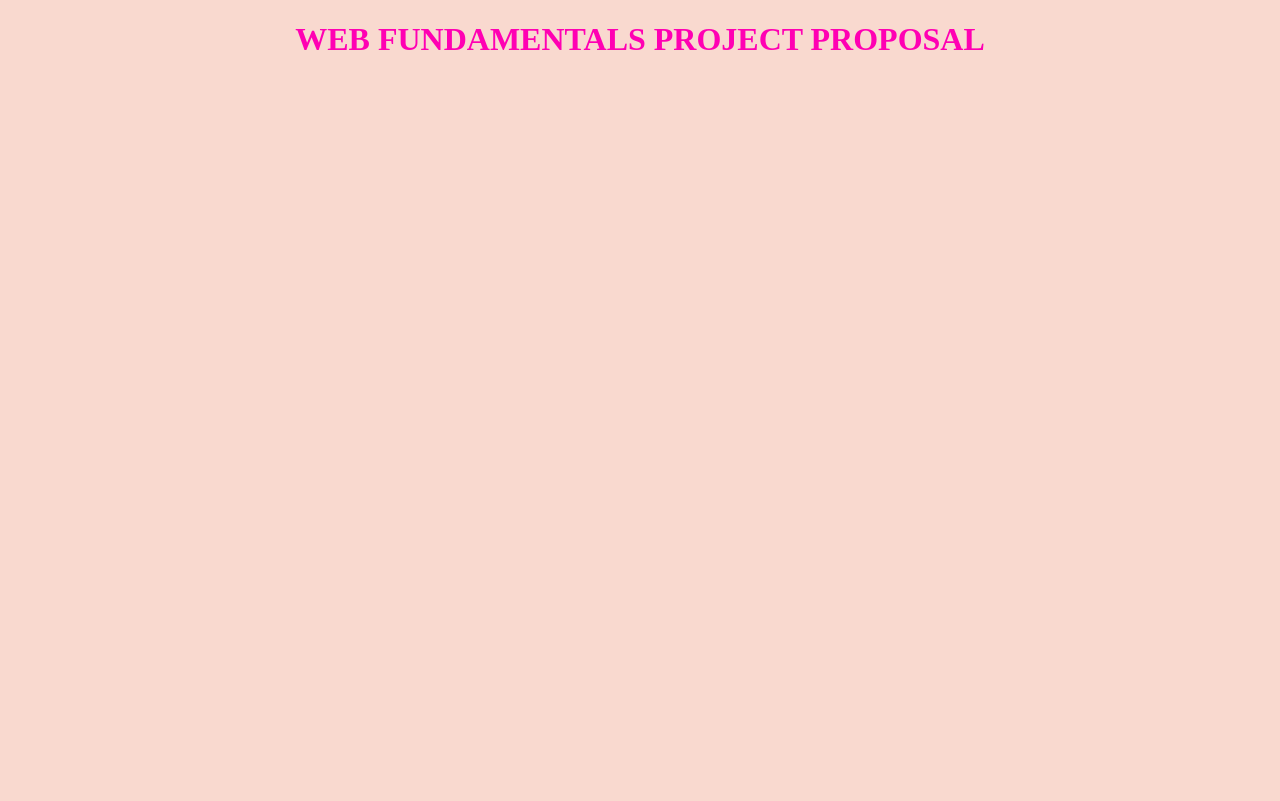
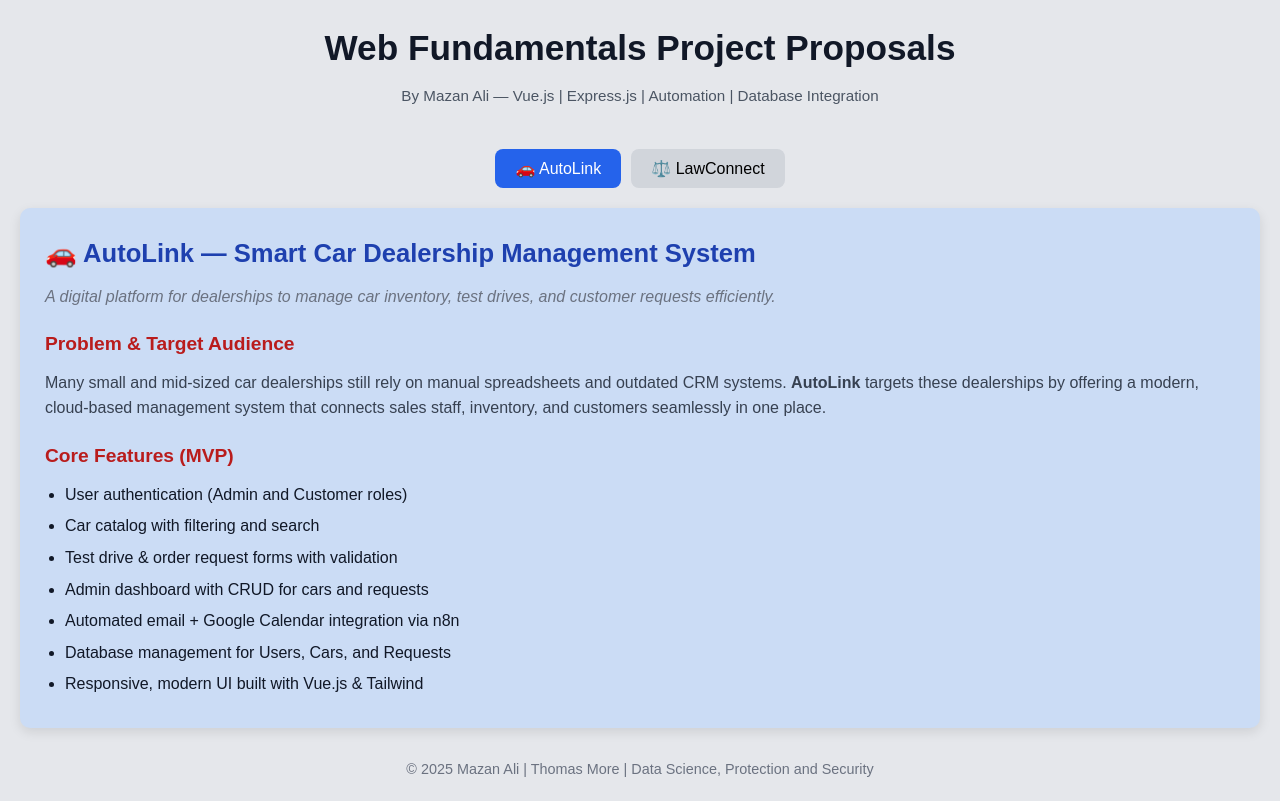
Before and after one commit to mazan13126114-cell/webfundamentals2, a plain HTML site: page proposals.html in a window 1280 px wide. Drawn offline with Linux system fonts and the light colour scheme.

Commit message:
wrote a bit code for everything

```diff
--- a/assets/css/style.css
+++ b/assets/css/style.css
@@ -1,7 +1,109 @@
-h1 {
-    color: rgb(255, 0, 179);
-    text-align: center;
+/* General Reset */
+* {
+  margin: 0;
+  padding: 0;
+  box-sizing: border-box;
 }
+
 body {
-    background-color: rgb(249, 217, 207);
+  font-family: "Poppins", sans-serif;
+  background:  #e5e7eb; /* slightly darker than pure light gray */
+  color: #374151;      /* darker gray for text */
+  line-height: 1.6;
+  padding: 20px;
 }
+
+/* Header */
+header {
+  text-align: center;
+  margin-bottom: 40px;
+}
+
+header h1 {
+  font-size: 2.2rem;
+  color: #111827; /* slightly darker than before */
+}
+
+header p {
+  color: #4b5563; /* medium gray for subtitle */
+  font-size: 0.95rem;
+  margin-top: 8px;
+}
+
+/* Tabs */
+.tabs {
+  display: flex;
+  justify-content: center;
+  margin-bottom: 20px;
+  gap: 10px;
+}
+
+.tab-button {
+  background: #d1d5db;  /* a bit darker gray for buttons */
+  border: none;
+  padding: 10px 20px;
+  border-radius: 8px;
+  cursor: pointer;
+  font-size: 1rem;
+  transition: background 0.3s, color 0.3s;
+}
+
+.tab-button:hover {
+  background: #3b82f6; /* bright blue hover */
+  color: white;
+}
+
+.tab-button.active {
+  background: #2563eb; /* darker blue for active */
+  color: white;
+}
+
+/* Tab Content */
+.tab-content {
+  display: none;
+  background: #cbdcf5;  /* slightly darker than pure white */
+  padding: 25px;
+  border-radius: 10px;
+  box-shadow: 0 4px 12px rgba(0,0,0,0.1);
+}
+
+.tab-content h2 {
+  color: #1e40af; /* deep blue for headings */
+  font-size: 1.6rem;
+  margin-bottom: 10px;
+}
+
+.tab-content .one-liner {
+  font-style: italic;
+  color: #6b7280; /* gray-blue for subtitle */
+  margin-bottom: 15px;
+}
+
+.tab-content h3 {
+  margin-top: 20px;
+  color: #b91c1c; /* warm red for section headers */
+  font-size: 1.2rem;
+}
+
+.tab-content p {
+  margin-top: 10px;
+  color: #374151; /* dark gray text */
+}
+
+.tab-content ul {
+  margin-top: 10px;
+  margin-left: 20px;
+}
+
+.tab-content li {
+  margin-bottom: 6px;
+  color: #111827; /* slightly darker list items */
+}
+
+/* Footer */
+footer {
+  text-align: center;
+  margin-top: 30px;
+  color: #6b7280; /* subtle gray for footer */
+  font-size: 0.9rem;
+}
--- a/assets/js/script.js
+++ b/assets/js/script.js
@@ -0,0 +1,22 @@
+document.addEventListener("DOMContentLoaded", () => {
+  const tabButtons = document.querySelectorAll(".tab-button");
+  const tabContents = document.querySelectorAll(".tab-content");
+
+  function showTab(tabId) {
+    tabContents.forEach(content => {
+      content.style.display = content.id === tabId ? "block" : "none";
+    });
+    tabButtons.forEach(btn => {
+      btn.classList.toggle("active", btn.dataset.tab === tabId);
+    });
+  }
+
+  // Default: show AutoLink
+  showTab("autolink");
+
+  tabButtons.forEach(button => {
+    button.addEventListener("click", () => {
+      showTab(button.dataset.tab);
+    });
+  });
+});
--- a/proposals.html
+++ b/proposals.html
@@ -1,14 +1,76 @@
 <!DOCTYPE html>
 <html lang="en">
 <head>
-    <meta charset="UTF-8">
-    <meta name="viewport" content="width=device-width, initial-scale=1.0">
-    <title>Document</title>
-    <link rel="stylesheet" href="assets/css/style.css">
-    <script src="assets/js/script.js"></script>
-
+  <meta charset="UTF-8">
+  <meta name="viewport" content="width=device-width, initial-scale=1.0">
+  <title>Project Proposals - Mazan Ali</title>
+  <link rel="stylesheet" href="assets/css/style.css">
 </head>
 <body>
-    <h1>WEB FUNDAMENTALS PROJECT PROPOSAL</h1>
+  <header>
+    <h1>Web Fundamentals Project Proposals</h1>
+    <p>By Mazan Ali — Vue.js | Express.js | Automation | Database Integration</p>
+  </header>
+
+  <main>
+    <!-- Tabs -->
+    <div class="tabs">
+      <button class="tab-button active" data-tab="autolink">🚗 AutoLink</button>
+      <button class="tab-button" data-tab="lawconnect">⚖️ LawConnect</button>
+    </div>
+
+    <!-- Tab Contents -->
+    <div class="tab-content" id="autolink">
+      <h2>🚗 AutoLink — Smart Car Dealership Management System</h2>
+      <p class="one-liner">A digital platform for dealerships to manage car inventory, test drives, and customer requests efficiently.</p>
+
+      <h3>Problem & Target Audience</h3>
+      <p>
+        Many small and mid-sized car dealerships still rely on manual spreadsheets and outdated CRM systems.
+        <strong>AutoLink</strong> targets these dealerships by offering a modern, cloud-based management system
+        that connects sales staff, inventory, and customers seamlessly in one place.
+      </p>
+
+      <h3>Core Features (MVP)</h3>
+      <ul>
+        <li>User authentication (Admin and Customer roles)</li>
+        <li>Car catalog with filtering and search</li>
+        <li>Test drive & order request forms with validation</li>
+        <li>Admin dashboard with CRUD for cars and requests</li>
+        <li>Automated email + Google Calendar integration via n8n</li>
+        <li>Database management for Users, Cars, and Requests</li>
+        <li>Responsive, modern UI built with Vue.js & Tailwind</li>
+      </ul>
+    </div>
+
+    <div class="tab-content" id="lawconnect">
+      <h2>⚖️ LawConnect — Digital Case & Client Management Platform</h2>
+      <p class="one-liner">A secure web app for law firms to manage clients, cases, and legal documents with automated updates.</p>
+
+      <h3>Problem & Target Audience</h3>
+      <p>
+        Many small law firms struggle to keep track of clients and cases using paper files or basic Excel sheets.
+        <strong>LawConnect</strong> offers a secure, cloud-based system designed for lawyers and clients to collaborate,
+        track progress, and communicate effortlessly in real time.
+      </p>
+
+      <h3>Core Features (MVP)</h3>
+      <ul>
+        <li>User authentication (Client and Lawyer roles)</li>
+        <li>Case request form with document upload and validation</li>
+        <li>Admin dashboard for case assignment and updates (CRUD)</li>
+        <li>Secure messaging between client and lawyer</li>
+        <li>Automated email notifications on case status updates</li>
+        <li>Database management for Users, Cases, and Messages</li>
+        <li>Clean, responsive UI using Vue.js & Tailwind</li>
+      </ul>
+    </div>
+  </main>
+
+  <footer>
+    <p>© 2025 Mazan Ali | Thomas More | Data Science, Protection and Security</p>
+  </footer>
+
+  <script src="assets/js/script.js"></script>
 </body>
 </html>
```
